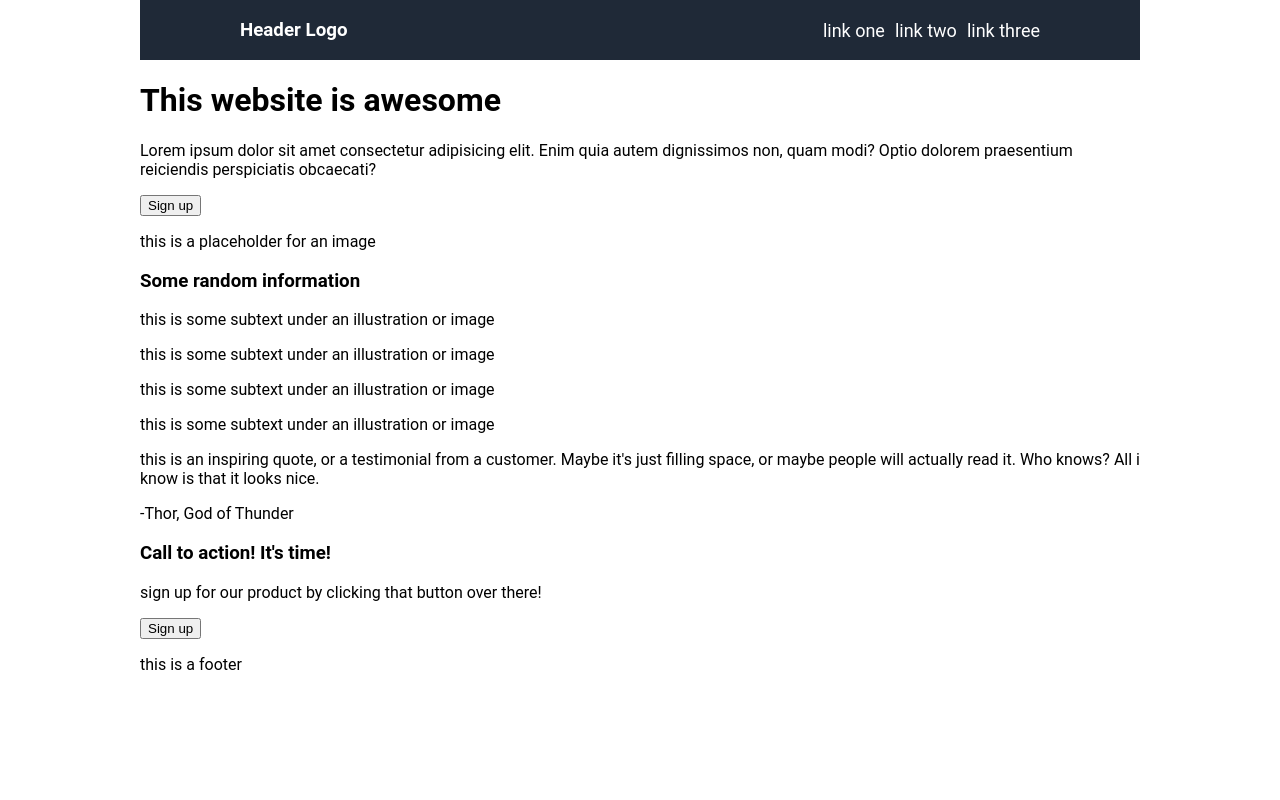
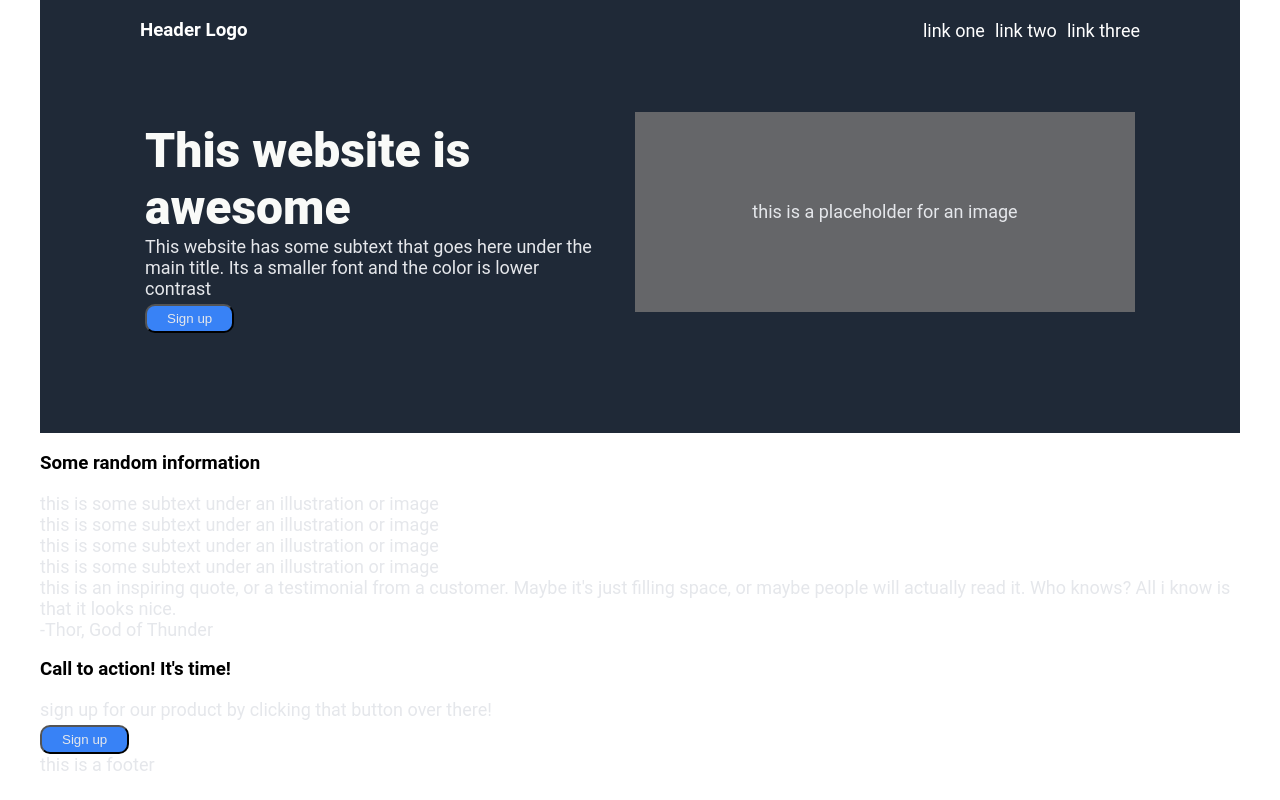
Before and after one commit to prettyrad-wav/odin-landing-page, a plain HTML site: page index.html in a window 1280 px wide. Drawn offline with Linux system fonts and the light colour scheme; a web font is replaced by a local one.

Commit message:
Style hero section

```diff
--- a/css/style.css
+++ b/css/style.css
@@ -9,7 +9,7 @@ body {
 }
 
 .wrapper-main {
-    width: 1000px;
+    width: 1200px;
     height: 100vh;
     margin: 0 auto;
 }
@@ -42,3 +42,48 @@ li {
     font-size: 18px;
     color: #e5e7eb;
 }
+
+.hero-section {
+    display: flex;
+    background-color: #1f2937;
+    justify-content: center;
+    align-items: center;
+    padding: 30px 100px 100px 100px;
+    gap: 40px;
+}
+
+.hero-text {
+    width: 450px;
+}
+
+.hero-img {
+    height: 200px;
+    width: 500px;
+    display: flex;
+    align-items: center;
+    justify-content: center;
+    background-color: #656669ff;
+}
+
+h1 {
+    color: #f9faf8;
+    font-size: 48px;
+    font-weight: 900;
+    margin-bottom: 0;
+}
+
+p {
+   color: #e5e7eb;
+   font-size: 18px;
+   margin: 0;
+}
+
+button {
+    margin-top: 5px;
+    color: #e5e7eb;
+    background-color: #3882F6;
+    padding: 5px 20px;
+    border-radius: 10px;
+    cursor: pointer;
+
+}
--- a/index.html
+++ b/index.html
@@ -19,7 +19,7 @@
         <div class="hero-section">
             <div class="hero-text">
                 <h1>This website is awesome</h1>
-                <p>Lorem ipsum dolor sit amet consectetur adipisicing elit. Enim quia autem dignissimos non, quam modi? Optio dolorem praesentium reiciendis perspiciatis obcaecati?</p>
+                <p>This website has some subtext that goes here under the main title. Its a smaller font and the color is lower contrast</p>
                 <button>Sign up</button>
             </div>
             <div class="hero-img">
```
